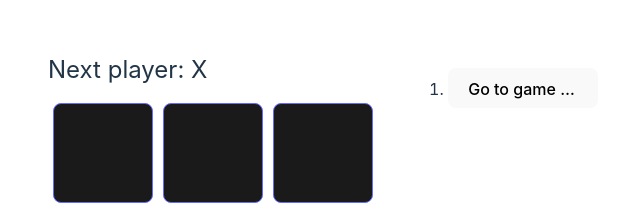
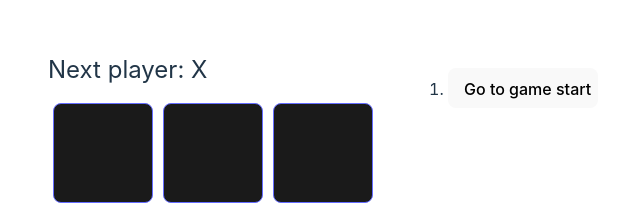
Before and after one commit to JonaSeguReymundo/tic-tac-toe-con-react, a React (Vite) app in the folder tic-tac-toe-react/: page / in a window 1280 px wide. Shown: the part 160-365 px from the top of the page, without its empty margins (317-957 px from the left). Built offline with nearby package versions, Linux system fonts and the light colour scheme.

Commit message:
The design has been finished

```diff
--- a/tic-tac-toe-react/src/index.css
+++ b/tic-tac-toe-react/src/index.css
@@ -47,8 +47,10 @@ button {
   cursor: pointer;
   transition: border-color 0.25s;
   white-space: nowrap;
-  overflow: hidden;
-  text-overflow: ellipsis;
+  width: auto;
+  height: 40px;
+  padding-left: 15px;
+  padding-right: 15px;
 
 }
 button:hover {
@@ -59,10 +61,6 @@ button:focus-visible {
   outline: 4px auto -webkit-focus-ring-color;
 }
 
-button {
-  width: 200px;
-  height: 40px;
-}
 
 .game {
   display: flex;
```
